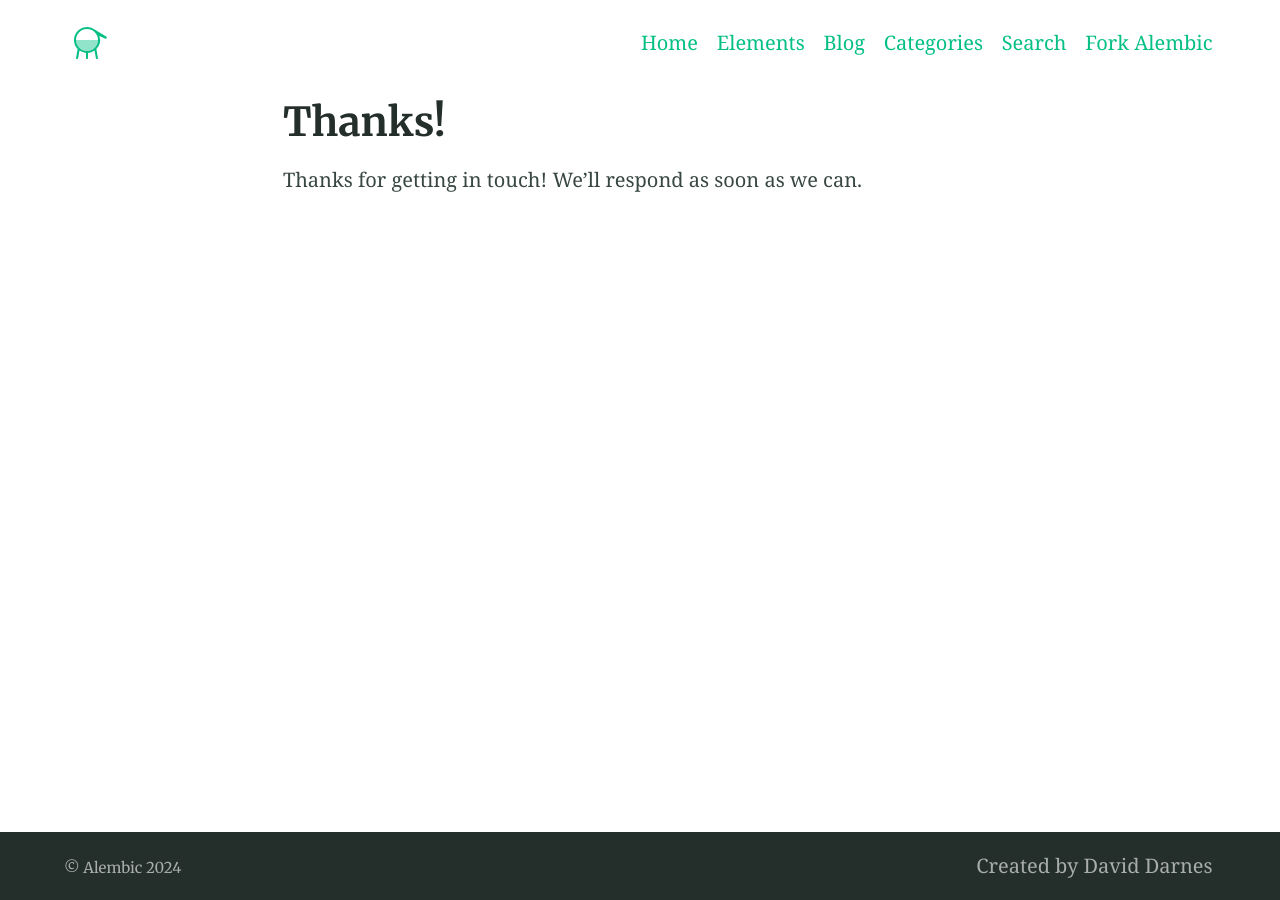
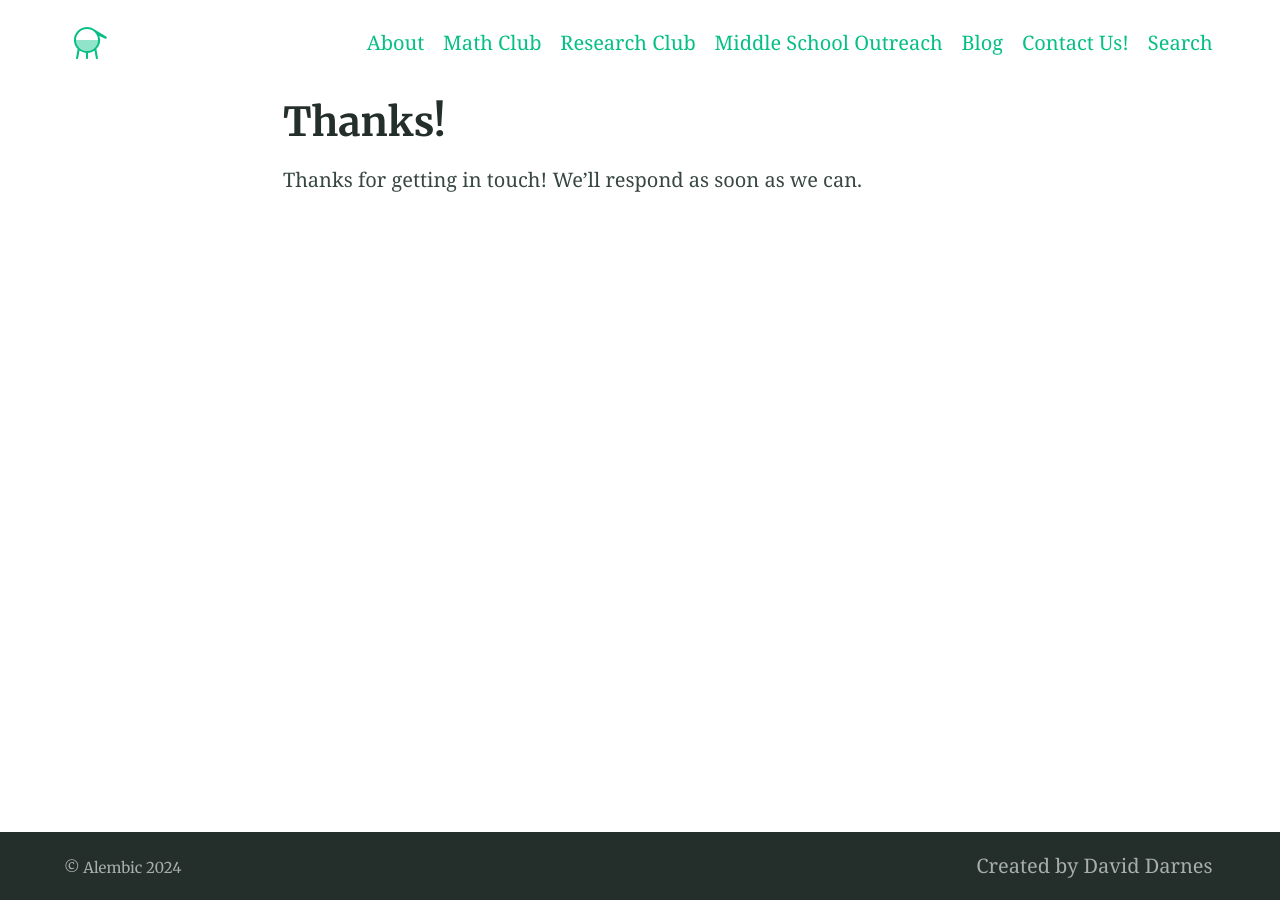
Before and after one commit to jacksongong/falied_websites, a Jekyll site: the page built from thanks.md, in a window 1280 px wide. Built offline with Jekyll 4.4.1, drawn with Linux system fonts in a browser that asks for light colours.

Commit message:
change categories

```diff
--- a/CNAME
+++ b/CNAME
@@ -1 +1 @@
-northville-young-stem-enthusiasts
+northville-stem-enthusiasts.com
--- a/_config.yml
+++ b/_config.yml
@@ -121,18 +121,20 @@ favicons: # Favicons are also used in the manifest file. Syntax is 'size: path'
 
 # 9. Site navigation
 navigation_header:
-- title: Home
-  url: /
-- title: Elements
-  url: /elements/
+- title: About
+  url: /home/
+- title: Math Club
+  url: /Math-Club/
+- title: Research Club
+  url: /Research-Club/
+- title: Middle School Outreach
+  url: /Middle-School-Outreach/
 - title: Blog
   url: /blog/
-- title: Categories
-  url: /categories/
+- title: Contact Us!
+  url: /contact/
 - title: Search
   url: /search/
-- title: Fork Alembic
-  url: https://github.com/daviddarnes/alembic
 
 navigation_footer:
 - title: Created by David Darnes
```
